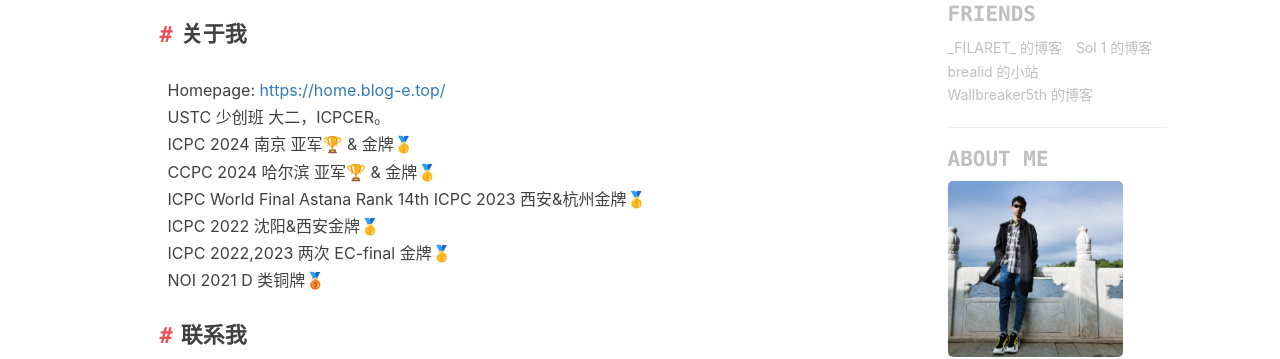
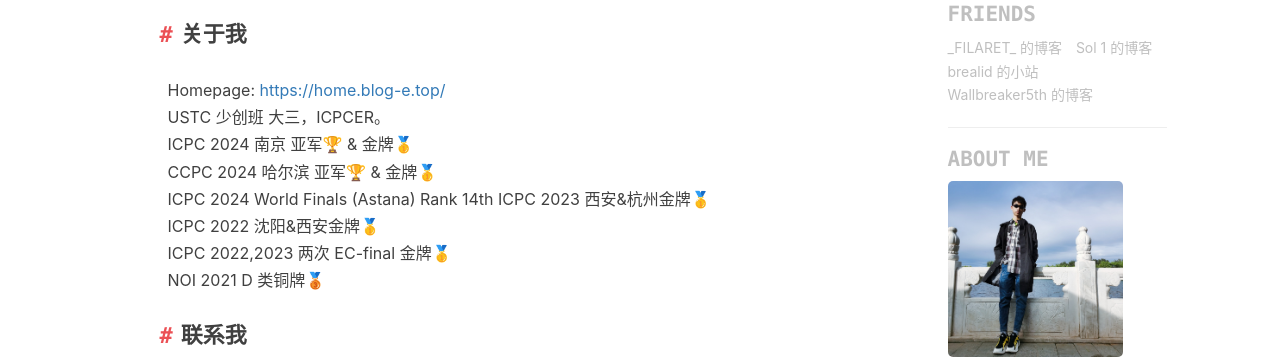
Before and after one commit to ethan-enhe/ethan-enhe.github.io, a Jekyll site: the page built from about.html, in a window 1280 px wide. Shown: the part 445-804 px from the top of the page. Built offline with Jekyll 4.4.1, drawn with Linux system fonts in a browser that asks for light colours; comment, search, counter and statistics services are not loaded.

Commit message:
feat: update dependencies and about page
- Added new gems: logger, csv, base64, bigdecimal to Gemfile and Gemfile.lock
- Updated about.md to reflect current academic year and competition results

```diff
--- a/Gemfile
+++ b/Gemfile
@@ -1,5 +1,10 @@
 source "https://rubygems.org"
 ruby ">= 2.7.0"
+
 gem "json"
 gem "jekyll"
 gem "jekyll-paginate"
+gem "logger"
+gem "csv"
+gem "base64"
+gem "bigdecimal"
--- a/_includes/about.md
+++ b/_includes/about.md
@@ -3,10 +3,10 @@
 <!-- <img src="/img/advartar-littleprince.png" alt="Ethan Zhou的头像"> -->
 
 Homepage: [https://home.blog-e.top/](https://home.blog-e.top/)
-USTC 少创班 大二，ICPCER。
+USTC 少创班 大三，ICPCER。
 ICPC 2024 南京 亚军🏆 & 金牌🥇
 CCPC 2024 哈尔滨 亚军🏆 & 金牌🥇
-ICPC World Final Astana Rank 14th
+ICPC 2024 World Finals (Astana) Rank 14th
 ICPC 2023 西安&杭州金牌🥇
 ICPC 2022 沈阳&西安金牌🥇
 ICPC 2022,2023 两次 EC-final 金牌🥇
```
Also changed, not shown: Gemfile.lock.
